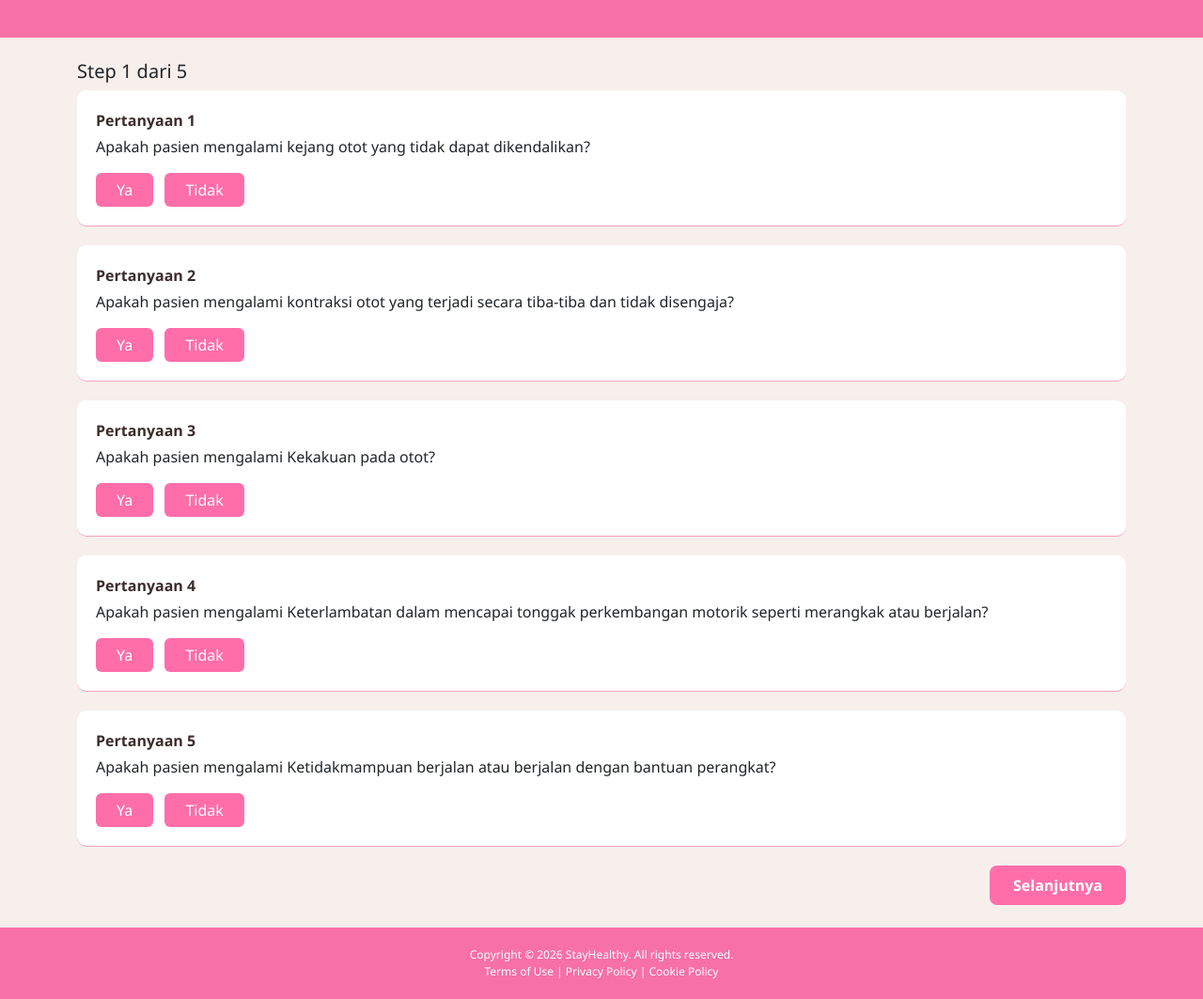
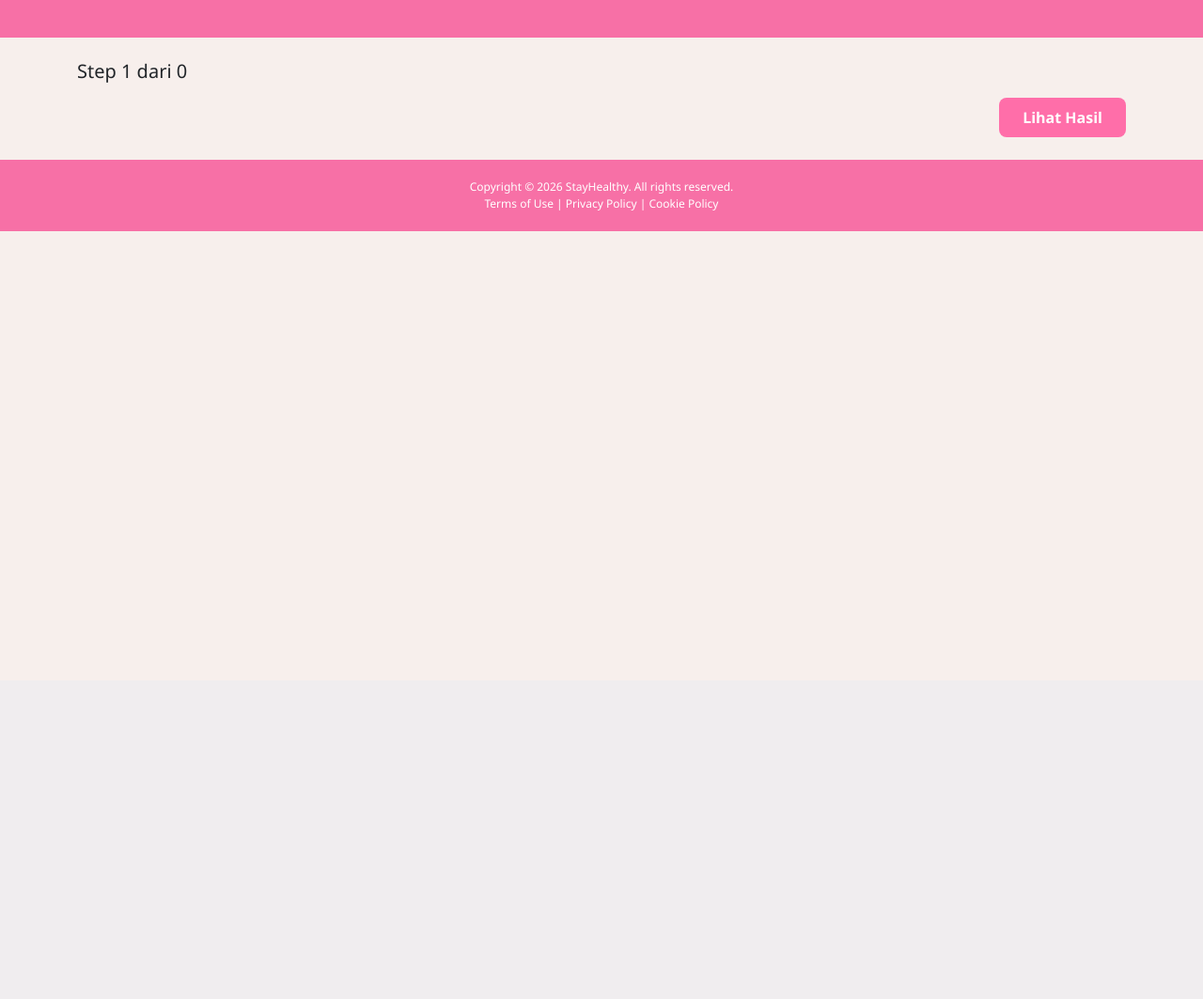
Before and after one commit to tembokbaleko123/Pengembangan-Web-Service-Untuk-Deteksi-Dini-Penyakit, a Flask app: template templates/diagnosa/diagnosa.html in a window 1280 px wide. Shown: the part 76-1139 px from the top of the page at 94% size. After the commit the page ends 322 px from the top, so only its background shows below. Run offline with Flask 3, Linux system fonts and the light colour scheme; the template is opened without the code that fills it: most values are stand-ins (such as "Sample title", 1, 10 or a date in 2020).

Commit message:
Sambungkan Lagi Yang benar...
Penyambungan html page per page kurang, yang kurang adalah profile dan kerjakan backend sisanya. PLLISS😊

```diff
--- a/templates/diagnosa/diagnosa.html
+++ b/templates/diagnosa/diagnosa.html
@@ -1,15 +1,13 @@
 <!DOCTYPE html>
 <html lang="id">
+
 <head>
   <meta charset="UTF-8" />
   <title>StayHealthy - Diagnosis</title>
   <meta name="viewport" content="width=device-width, initial-scale=1" />
 
   <!-- Bootstrap -->
-    <link
-      href="https://cdn.jsdelivr.net/npm/bootstrap@5.3.2/dist/css/bootstrap.min.css"
-      rel="stylesheet"
-    />
+  <link href="https://cdn.jsdelivr.net/npm/bootstrap@5.3.2/dist/css/bootstrap.min.css" rel="stylesheet" />
 
   <!-- Custom CSS -->
   <link rel="stylesheet" href="/static/css/style.css" />
@@ -19,21 +17,17 @@
   <!-- ================= NAVBAR ================= -->
   <nav class="navbar navbar-expand-lg navbar-custom px-4">
     <a class="navbar-brand d-flex align-items-center" href="#">
-        <img
-          src="/static/asset/img/pws.png"
-          alt="Logo StayHealthy"
-          class="logo"
-        />
+      <img src="/static/asset/img/pws.png" alt="Logo StayHealthy" class="logo" />
     </a>
 
     <div class="collapse navbar-collapse justify-content-end">
       <ul class="navbar-nav me-3">
-          <li class="nav-item"><a class="nav-link" href="/templates/index.html">Home</a></li>
+        <li class="nav-item"><a class="nav-link" href="{{ url_for('index') }}">Home</a></li>
         <li class="nav-item">
-            <a class="nav-link" href="/templates/diagnosa/hasil_diagnosa.html">Hasil Diagnosa</a>
+          <a class="nav-link" href="{{ url_for('diagnosis.result_page') }}">Hasil Diagnosa</a>
         </li>
       </ul>
-        <a href="/templates/profile/profile.html" class="btn btn-login">Login</a>
+      <a href="{{ url_for('auth.profile_page') }}" class="btn btn-login">Login</a>
     </div>
   </nav>
 
@@ -48,48 +42,27 @@
   </footer>
 
   <!-- ================= JAVASCRIPT ================= -->
+  <!-- ================= DATASET DARI BACKEND ================= -->
   <script>
-      const pertanyaan = [
-        "Apakah pasien mengalami kejang otot yang tidak dapat dikendalikan?",
-        "Apakah pasien mengalami kontraksi otot yang terjadi secara tiba-tiba dan tidak disengaja?",
-        "Apakah pasien mengalami Kekakuan pada otot?",
-        "Apakah pasien mengalami Keterlambatan dalam mencapai tonggak perkembangan motorik seperti merangkak atau berjalan?",
-        "Apakah pasien mengalami Ketidakmampuan berjalan atau berjalan dengan bantuan perangkat?",
-        "Apakah pasien mengalami Hiperrefleksia atau hiporefleksia?",
-        "Apakah pasien mengalami Gerakan kaku atau tidak alami?",
-        "Apakah pasien mengalami Keterlambatan perkembangan motorik?",
-        "Apakah pasien mengalami Kesulitan mengendalikan gerakan tubuh?",
-        "Apakah pasien mengalami Gangguan gerakan refleks?",
-        "Apakah pasien mengalami Gangguan bicara?",
-        "Apakah pasien mengalami Kejang atau epilepsi?",
-        "Apakah pasien mengalami Kesulitan mengontrol buang air kecil?",
-        "Apakah pasien mengalami Gangguan sensorik?",
-        "Apakah pasien mengalami Gerakan tubuh tidak terkoordinasi?",
-        "Apakah pasien mengalami Gangguan keseimbangan?",
-        "Apakah pasien mengalami Kesulitan menjaga posisi tubuh?",
-        "Apakah pasien mengalami Kesulitan menelan?",
-        "Apakah pasien mengalami Gangguan mengunyah?",
-        "Apakah pasien mengalami Kelainan postur?",
-        "Apakah pasien mengalami Masalah koordinasi?",
-        "Apakah pasien mengalami Gangguan motorik halus?",
-        "Apakah pasien mengalami Kontraktur otot?",
-        "Apakah pasien sering jatuh?",
-        "Apakah pasien mengalami Kelemahan otot?",
-      ];
+    const pertanyaan = {{ gejala | tojson }};
+  </script>
 
+  <script>
     let currentStep = 1;
     let jawaban = {};
     const app = document.getElementById("app");
+    const PER_STEP = 5;
+    const TOTAL_STEP = Math.ceil(pertanyaan.length / PER_STEP);
 
     function render() {
       app.innerHTML = "";
 
-        let start = (currentStep - 1) * 5;
-        let end = start + 5;
+      let start = (currentStep - 1) * PER_STEP;
+      let end = start + PER_STEP;
 
-        app.innerHTML += `<h5>Step ${currentStep} dari 5</h5>`;
+      app.innerHTML += `<h5>Step ${currentStep} dari ${TOTAL_STEP}</h5>`;
 
-        for (let i = start; i < end; i++) {
+      for (let i = start; i < end && i < pertanyaan.length; i++) {
         let no = i + 1;
         let nilai = jawaban[no] ?? 0;
         let percent = nilai * 100;
@@ -97,7 +70,7 @@
         app.innerHTML += `
     <div class="question-box">
       <p class="question-title">Pertanyaan ${no}</p>
-            <p>${pertanyaan[i]}</p>
+      <p>${pertanyaan[i]["Nama Gejala"]}</p>
 
       <button class="btn btn-answer me-2" onclick="jawabYa(${no})">Ya</button>
       <button class="btn btn-answer" onclick="jawabTidak(${no})">Tidak</button>
@@ -114,19 +87,14 @@
     </div>`;
       }
 
+
       app.innerHTML += `
       <div class="text-end mt-3">
-        ${
-          currentStep > 1
-            ? `<button class="btn btn-secondary me-2" onclick="prevStep()">Sebelumnya</button>`
-            : ``
+        ${currentStep > 1 ? `<button class="btn btn-secondary me-2" onclick="prevStep()">Sebelumnya</button>` : ""}
+        ${currentStep < TOTAL_STEP
+          ? `<button class="btn btn-next" onclick="nextStep()">Selanjutnya</button>`
+          : `<button class="btn btn-next" onclick="kirimDiagnosis()">Lihat Hasil</button>`
         }
-        ${
-          currentStep < 5
-            ? `<button class="btn btn-next" onclick="nextStep()">Selanjutnya</button>`
-            : `<button class="btn btn-next" onclick="window.location.href='hasil_diagnosa.html'">Lihat Hasil</button>`
-        }
-
       </div>`;
     }
 
@@ -142,9 +110,7 @@
 
     function updateRange(no, slider) {
       let percent = slider.value * 100;
-
       slider.style.background = `linear-gradient(to right,#0d6efd ${percent}%,#e0e0e0 ${percent}%)`;
-
       jawaban[no] = slider.value;
       document.getElementById(`nilai-${no}`).innerText = slider.value;
     }
@@ -156,33 +122,69 @@
     }
 
     function prevStep() {
-        if (currentStep > 1) {
       currentStep--;
       render();
       window.scrollTo({ top: 0, behavior: "smooth" });
     }
+
+    render();
+
+    async function kirimDiagnosis() {
+      // 1. Siapkan Data
+      // Kita perlu memetakan jawaban (index) ke Kode Gejala yang dimengerti backend
+      let payload = {};
+
+      pertanyaan.forEach((item, index) => {
+        // index + 1 karena logika 'jawaban' anda dimulai dari 1
+        let no = index + 1;
+        // Ambil nilai, jika tidak ada set 0
+        let nilai = jawaban[no] ? parseFloat(jawaban[no]) : 0.0;
+
+        // Asumsi di Excel ada kolom 'Kode Gejala' (misal: G01, G02)
+        // Jika tidak ada, gunakan item['Nama Gejala'] atau ID lainnya
+        let kode = item['Kode Gejala'] || item['Kode'] || `G${no}`;
+
+        payload[kode] = nilai;
+      });
+
+      try {
+        // 2. Ambil Token JWT (Asumsi token disimpan di localStorage saat Login)
+        const token = localStorage.getItem('access_token');
+        if (!token) {
+          alert("Anda belum login. Silakan login terlebih dahulu.");
+          window.location.href = "/templates/profile/profile.html"; // Redirect ke login
+          return;
         }
 
-      function lihatHasil() {
-        let total = 0;
-        for (let i = 1; i <= 25; i++) {
-          total += parseFloat(jawaban[i] || 0);
-        }
-        alert("Total skor: " + total.toFixed(2));
+        // 3. Kirim ke Backend
+        const response = await fetch('/api/diagnosis', { // Sesuaikan prefix blueprint jika ada
+          method: 'POST',
+          headers: {
+            'Content-Type': 'application/json',
+            'Authorization': `Bearer ${token}`
+          },
+          body: JSON.stringify(payload)
+        });
+
+        if (!response.ok) {
+          throw new Error("Gagal memproses diagnosa.");
         }
 
-      render();
+        const resultData = await response.json();
+
+        // 4. Simpan Hasil ke LocalStorage
+        localStorage.setItem('hasil_diagnosa', JSON.stringify(resultData));
+
+        // 5. Redirect ke Halaman Hasil
+        window.location.href = "/diagnosis/hasil";
+
+      } catch (error) {
+        console.error(error);
+        alert("Terjadi kesalahan: " + error.message);
+      }
+    }
   </script>
 
-    <script>
-      function updateRange(no, slider) {
-        let percent = slider.value * 100;
+</body>
 
-        slider.style.background = `linear-gradient(to right, #0d6efd ${percent}%, #e0e0e0 ${percent}%)`;
-
-        document.getElementById(`nilai-${no}`).innerText = slider.value;
-        jawaban[no] = slider.value;
-      }
-    </script>
-  </body>
 </html>
--- a/templates/index.html
+++ b/templates/index.html
@@ -49,7 +49,7 @@
                         <p class="hero-desc">
                             Sistem ini membantu mengenali kemungkinan Cerebral Palsy secara dini berdasarkan gejala yang dialami.
                         </p>
-                        <a href="/templates/diagnosa/diagnosa.html" class="btn btn-diagnosa">
+                        <a href="{{ url_for('diagnosis.diagnosis_page' ) }}" class="btn btn-diagnosa">
                             Mulai Diagnosa
                         </a>
                     </div>
```
Also changed, not shown: routes/auth.py (+7 -0 lines), routes/diagnosis.py (+22 -0 lines), templates/diagnosa/hasil_diagnosa.html (+44 -18 lines). Lines whose indentation alone changed are shown as unchanged.
